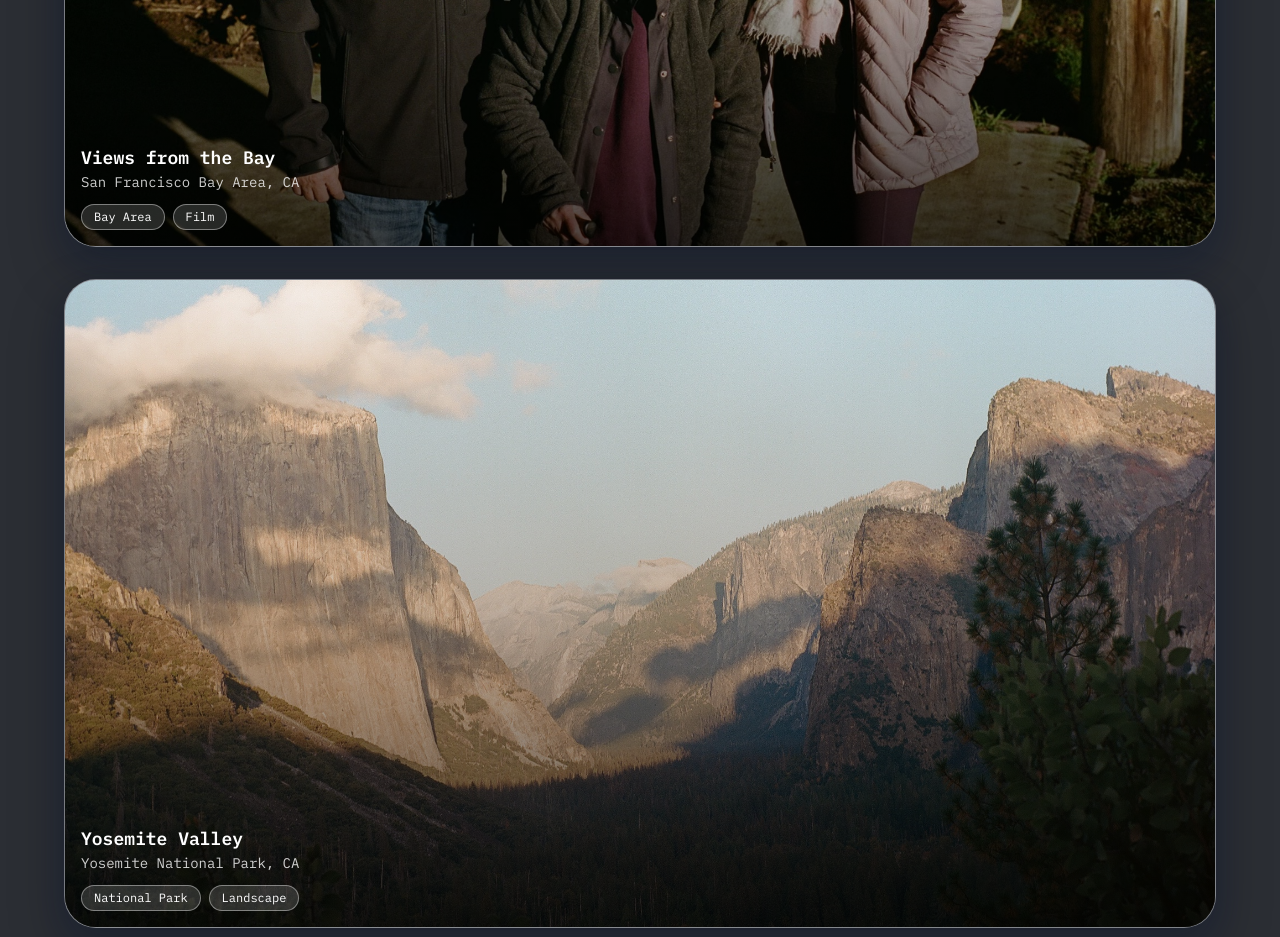
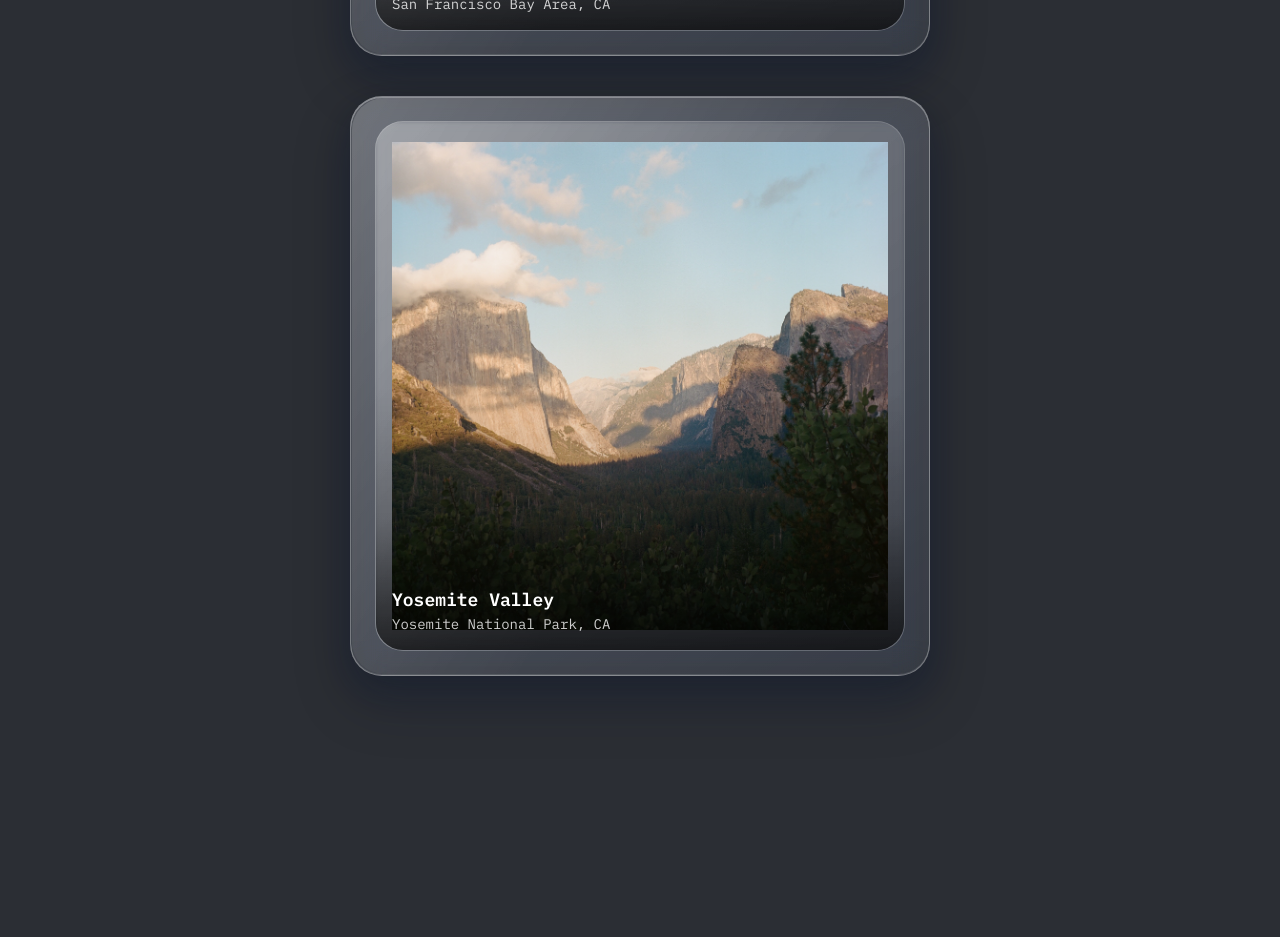
Before and after one commit to anthonylu23/personal-website, a React (Vite) app: page /photography in a window 1280 px wide. Shown: the part 1860-2797 px from the top of the page. After the commit the page ends 2632 px from the top, so only its background shows below. Built offline with nearby package versions, Linux system fonts and the light colour scheme.

Commit message:
fixed photo thumbnails

```diff
--- a/src/data/content.ts
+++ b/src/data/content.ts
@@ -1,5 +1,22 @@
 import type { LucideIcon } from 'lucide-react'
 import { BookOpen, Brain, Code2, Database, Github, Instagram, Layers, Linkedin, Mail, Phone, Server, Twitter } from 'lucide-react'
+import {
+  austinCover,
+  bigBendCover,
+  coloradoSunCover,
+  hangzhouCover,
+  hawaiiCover,
+  kyotoCover,
+  londonSummerCover,
+  losAngelesCover,
+  nycCover,
+  pacificCoastCover,
+  piCover,
+  switzerlandCover,
+  tokyoCover,
+  viewsFromTheBayCover,
+  yosemiteCover,
+} from './photos/covers'
 
 export type Project = {
   title: string
@@ -13,7 +30,6 @@ export type GalleryItem = {
   location: string
   image: string
   galleryImages: string[]
-  tags: string[]
 }
 
 export type SkillGroup = {
@@ -38,100 +54,99 @@ type PhotoProjectMetadata = {
   id: string
   title: string
   location: string
-  tags: string[]
   cover?: string
 }
 
 const galleryProjects: PhotoProjectMetadata[] = [
   {
     id: 'austin',
-    title: 'Austin Nights',
+    title: 'Austin',
     location: 'Austin, TX',
-    tags: ['City', 'Night', '35mm'],
+    cover: austinCover,
   },
   {
     id: 'big_bend',
-    title: 'Big Bend Trails',
+    title: 'Big Bend',
     location: 'Big Bend National Park, TX',
-    tags: ['Desert', 'Landscape', 'Roadtrip'],
+    cover: bigBendCover,
   },
   {
     id: 'colorado_sun',
     title: 'Colorado Sun',
     location: 'Colorado, USA',
-    tags: ['Film', 'Mountain Light'],
+    cover: coloradoSunCover,
   },
   {
     id: 'hangzhou',
     title: 'Hangzhou Reflections',
     location: 'Hangzhou, China',
-    tags: ['Travel', 'Water', 'City'],
+    cover: hangzhouCover,
   },
   {
     id: 'hawaii',
-    title: 'Hawaiian Coastlines',
-    location: 'Oahu, HI',
-    tags: ['Ocean', 'Tropical'],
+    title: 'Hawaii',
+    location: 'Hawaii, USA',
+    cover: hawaiiCover,
   },
   {
     id: 'kyoto',
-    title: 'Kyoto Streets',
+    title: 'Kyoto',
     location: 'Kyoto, Japan',
-    tags: ['Film', 'Street', 'Japan'],
+    cover: kyotoCover,
   },
   {
     id: 'london_summer',
     title: 'London Summer',
     location: 'London, UK',
-    tags: ['Film', 'Street'],
+    cover: londonSummerCover,
   },
   {
     id: 'los_angeles',
-    title: 'Los Angeles Glow',
+    title: 'Los Angeles',
     location: 'Los Angeles, CA',
-    tags: ['City', 'Night'],
+    cover: losAngelesCover,
   },
   {
     id: 'nyc',
     title: 'Scenes from NYC',
     location: 'New York, NY',
-    tags: ['Street', 'City'],
+    cover: nycCover,
   },
   {
     id: 'pacific_coast',
     title: 'Pacific Coast Highway',
     location: 'California Coast, USA',
-    tags: ['Roadtrip', 'Coastline'],
+    cover: pacificCoastCover,
   },
   {
     id: 'pi',
-    title: 'PI Film Notes',
-    location: 'Studio + Bay Area',
-    tags: ['35mm', 'Experiments'],
+    title: 'Pi',
+    location: 'Austin, TX',
+    cover: piCover,
   },
   {
     id: 'switzerland',
     title: 'Swiss Peaks',
     location: 'Switzerland',
-    tags: ['Alpine', 'Landscape'],
+    cover: switzerlandCover,
   },
   {
     id: 'tokyo',
-    title: 'Tokyo Nights',
+    title: 'Tokyo',
     location: 'Tokyo, Japan',
-    tags: ['Neon', 'City'],
+    cover: tokyoCover,
   },
   {
     id: 'views_from_the_bay',
     title: 'Views from the Bay',
     location: 'San Francisco Bay Area, CA',
-    tags: ['Bay Area', 'Film'],
+    cover: viewsFromTheBayCover,
   },
   {
     id: 'yosemite',
     title: 'Yosemite Valley',
     location: 'Yosemite National Park, CA',
-    tags: ['National Park', 'Landscape'],
+    cover: yosemiteCover,
   },
 ]
 
@@ -155,7 +170,6 @@ const buildGalleryItem = (project: PhotoProjectMetadata): GalleryItem | null =>
     location: project.location,
     image: coverImage,
     galleryImages,
-    tags: project.tags,
   }
 }
 
--- /dev/null
+++ b/src/data/photos/covers.ts
@@ -0,0 +1,17 @@
+// For each folder in /photos, create a variable that holds the cover file name for that folder.
+
+export const austinCover = "DSC00901.JPG";
+export const bigBendCover = "IMG_2576 2.JPG";
+export const coloradoSunCover = "IMG_7971.JPG";
+export const hangzhouCover = "DSCF0470.jpg";
+export const hawaiiCover = "DSCF5125.jpg";
+export const kyotoCover = "DSCF0343.JPEG";
+export const londonSummerCover = "000161380036 2.JPEG";
+export const losAngelesCover = "IMG_1751 2.JPG";
+export const nycCover = "IMG_1758 2.JPG";
+export const pacificCoastCover = "IMG_2575.JPG";
+export const piCover = "0BF97B5C-F9EC-41C2-BCA2-6AC7246E045CDSCF0628.JPEG";
+export const switzerlandCover = "000161350020.jpg";
+export const tokyoCover = "DSCF0009.jpg";
+export const viewsFromTheBayCover = "IMG_0182 2.JPG";
+export const yosemiteCover = "IMG_0164 2.JPG";
--- a/src/pages/Photography.tsx
+++ b/src/pages/Photography.tsx
@@ -1,69 +1,76 @@
-import { ChevronLeft, ChevronRight, X } from "lucide-react"
-import { useCallback, useEffect, useState } from "react"
-import GlassSurface from "../components/GlassSurface"
-import type { GalleryItem } from "../data/content"
-import { gallery } from "../data/content"
+import { ChevronLeft, ChevronRight, X } from "lucide-react";
+import { useCallback, useEffect, useState } from "react";
+import GlassSurface from "../components/GlassSurface";
+import type { GalleryItem } from "../data/content";
+import { gallery } from "../data/content";
 
 const Photography = () => {
-  const [activePhoto, setActivePhoto] = useState<GalleryItem | null>(null)
-  const [slideIndex, setSlideIndex] = useState(0)
+  const [activePhoto, setActivePhoto] = useState<GalleryItem | null>(null);
+  const [slideIndex, setSlideIndex] = useState(0);
+  const [isPortraitSlide, setIsPortraitSlide] = useState(false);
 
   const openModal = (photo: GalleryItem) => {
-    setActivePhoto(photo)
-    setSlideIndex(0)
-  }
+    setActivePhoto(photo);
+    setSlideIndex(0);
+  };
 
   const closeModal = useCallback(() => {
-    setActivePhoto(null)
-    setSlideIndex(0)
-  }, [])
+    setActivePhoto(null);
+    setSlideIndex(0);
+    setIsPortraitSlide(false);
+  }, []);
 
   const showPrev = useCallback(() => {
-    if (!activePhoto) return
+    if (!activePhoto) return;
     setSlideIndex((prev) =>
-      prev === 0 ? activePhoto.galleryImages.length - 1 : prev - 1,
-    )
-  }, [activePhoto])
+      prev === 0 ? activePhoto.galleryImages.length - 1 : prev - 1
+    );
+  }, [activePhoto]);
 
   const showNext = useCallback(() => {
-    if (!activePhoto) return
+    if (!activePhoto) return;
     setSlideIndex((prev) =>
-      prev === activePhoto.galleryImages.length - 1 ? 0 : prev + 1,
-    )
-  }, [activePhoto])
+      prev === activePhoto.galleryImages.length - 1 ? 0 : prev + 1
+    );
+  }, [activePhoto]);
 
   useEffect(() => {
-    if (typeof document === "undefined") return
-    if (!activePhoto) return
-    const originalOverflow = document.body.style.overflow
-    document.body.style.overflow = "hidden"
+    if (typeof document === "undefined") return;
+    if (!activePhoto) return;
+    const originalOverflow = document.body.style.overflow;
+    document.body.style.overflow = "hidden";
     return () => {
-      document.body.style.overflow = originalOverflow
-    }
-  }, [activePhoto])
+      document.body.style.overflow = originalOverflow;
+    };
+  }, [activePhoto]);
 
   useEffect(() => {
-    if (!activePhoto) return
+    if (!activePhoto) return;
+    setIsPortraitSlide(false);
     const handleKey = (event: KeyboardEvent) => {
       if (event.key === "Escape") {
-        closeModal()
-        return
+        closeModal();
+        return;
       }
       if (event.key === "ArrowRight") {
-        showNext()
-        return
+        showNext();
+        return;
       }
       if (event.key === "ArrowLeft") {
-        showPrev()
+        showPrev();
       }
-    }
-    window.addEventListener("keydown", handleKey)
-    return () => window.removeEventListener("keydown", handleKey)
-  }, [activePhoto, closeModal, showNext, showPrev])
+    };
+    window.addEventListener("keydown", handleKey);
+    return () => window.removeEventListener("keydown", handleKey);
+  }, [activePhoto, closeModal, showNext, showPrev]);
+
+  useEffect(() => {
+    setIsPortraitSlide(false);
+  }, [slideIndex]);
 
   return (
     <main className="mx-auto flex max-w-6xl flex-col gap-12 px-4 pb-[calc(6rem+var(--safe-area-bottom,0px))] pt-[calc(6rem+var(--safe-area-top,0px))] text-textInverse lg:px-0">
-      <section className="flex flex-col gap-8">
+      <section className="flex flex-col items-center gap-10">
         {gallery.map((photo, index) => (
           <GlassSurface
             key={`${photo.title}-${index}`}
@@ -74,37 +81,27 @@ const Photography = () => {
             opacity={index === 0 ? 0.6 : 0.55}
             blur={index === 0 ? 18 : 16}
             quality="low"
-            className="overflow-hidden"
+            className="w-full max-w-[580px] overflow-hidden p-5 sm:p-6"
           >
             <button
               type="button"
               onClick={() => openModal(photo)}
               className="group block h-full w-full text-left focus:outline-none focus-visible:ring-2 focus-visible:ring-white/60"
             >
-              <figure className="h-full w-full">
-                <div className="relative aspect-[16/9]">
+              <figure className="relative h-full w-full">
+                <div className="relative flex aspect-square items-center justify-center overflow-hidden rounded-[28px] border border-white/15 bg-white/5 p-3 transition-colors duration-300 group-hover:border-accent/60 backdrop-blur-[2px] sm:p-4">
                   <img
                     src={photo.image}
                     alt={photo.title}
                     loading="lazy"
-                    className="h-full w-full object-cover transition duration-500 group-hover:scale-105"
+                    className="max-h-full max-w-full object-contain"
                   />
-                  <div className="absolute inset-0 bg-gradient-to-t from-black/70 via-black/20 to-transparent" />
-                  <div className="absolute inset-x-0 bottom-0 p-4">
+                  <div className="pointer-events-none absolute inset-x-0 bottom-0 z-0 h-1/2 bg-gradient-to-t from-black/70 via-black/20 to-transparent" />
+                  <div className="absolute inset-x-0 bottom-0 z-10 p-4">
                     <p className="text-lg font-semibold text-white">
                       {photo.title}
                     </p>
                     <p className="text-sm text-white/80">{photo.location}</p>
-                    <div className="mt-3 flex flex-wrap gap-2">
-                      {photo.tags.map((tag) => (
-                        <span
-                          key={tag}
-                          className="rounded-full border border-white/40 bg-white/15 px-3 py-1 text-xs text-white"
-                        >
-                          {tag}
-                        </span>
-                      ))}
-                    </div>
                   </div>
                 </div>
               </figure>
@@ -117,7 +114,10 @@ const Photography = () => {
           className="fixed inset-0 z-[60] flex items-center justify-center bg-black/70 px-4 py-12"
           onClick={closeModal}
         >
-          <div className="w-full max-w-4xl" onClick={(event) => event.stopPropagation()}>
+          <div
+            className="w-full max-w-4xl"
+            onClick={(event) => event.stopPropagation()}
+          >
             <GlassSurface
               width="100%"
               height="auto"
@@ -131,12 +131,16 @@ const Photography = () => {
                 role="dialog"
                 aria-modal="true"
                 aria-label={`${activePhoto.title} slideshow`}
-                className="flex flex-col gap-6 px-6 py-6 text-white/90"
+                className="flex flex-col gap-4 px-4 py-4 text-white/90"
               >
-                <div className="flex items-center justify-between gap-4">
+                <div className="flex items-center justify-between gap-4 pl-2 pr-1">
                   <div>
-                    <p className="text-xl font-semibold text-white">{activePhoto.title}</p>
-                    <p className="text-sm text-white/70">{activePhoto.location}</p>
+                    <p className="text-xl font-semibold text-white">
+                      {activePhoto.title}
+                    </p>
+                    <p className="text-sm text-white/70">
+                      {activePhoto.location}
+                    </p>
                   </div>
                   <button
                     type="button"
@@ -147,47 +151,45 @@ const Photography = () => {
                     <X className="h-5 w-5" />
                   </button>
                 </div>
-                <div className="relative aspect-[16/9] w-full overflow-hidden rounded-[28px] border border-white/20">
+                <div
+                  className={`relative mx-auto flex w-full max-w-3xl max-h-[80vh] items-center justify-center overflow-hidden rounded-[28px] border border-white/20 bg-white/10 p-3 sm:p-5 ${
+                    isPortraitSlide ? "aspect-[3/4]" : "aspect-square"
+                  }`}
+                >
                   <img
                     src={activePhoto.galleryImages[slideIndex]}
                     alt={`${activePhoto.title} slide ${slideIndex + 1}`}
-                    className="h-full w-full object-cover"
+                    className="h-auto max-h-full w-full object-contain"
                     loading="lazy"
+                    onLoad={(event) => {
+                      const { naturalWidth, naturalHeight } =
+                        event.currentTarget;
+                      setIsPortraitSlide(naturalHeight > naturalWidth);
+                    }}
                   />
                   {activePhoto.galleryImages.length > 1 && (
                     <>
                       <button
                         type="button"
                         onClick={showPrev}
-                        className="absolute left-4 top-1/2 inline-flex -translate-y-1/2 items-center justify-center rounded-full border border-white/30 bg-black/40 p-3 text-white transition hover:border-accent hover:text-accent"
+                        className="absolute left-3 top-1/2 inline-flex -translate-y-1/2 items-center justify-center rounded-full border border-white/30 bg-black/40 p-2.5 text-white transition-colors duration-200 hover:border-accent hover:text-accent focus-visible:outline focus-visible:outline-2 focus-visible:outline-offset-2 focus-visible:outline-accent active:scale-95 sm:left-4 sm:p-3"
                         aria-label="Previous image"
                       >
-                        <ChevronLeft className="h-5 w-5" />
+                        <ChevronLeft className="h-4 w-4" />
                       </button>
                       <button
                         type="button"
                         onClick={showNext}
-                        className="absolute right-4 top-1/2 inline-flex -translate-y-1/2 items-center justify-center rounded-full border border-white/30 bg-black/40 p-3 text-white transition hover:border-accent hover:text-accent"
+                        className="absolute right-3 top-1/2 inline-flex -translate-y-1/2 items-center justify-center rounded-full border border-white/30 bg-black/40 p-2.5 text-white transition-colors duration-200 hover:border-accent hover:text-accent focus-visible:outline focus-visible:outline-2 focus-visible:outline-offset-2 focus-visible:outline-accent active:scale-95 sm:right-4 sm:p-3"
                         aria-label="Next image"
                       >
-                        <ChevronRight className="h-5 w-5" />
+                        <ChevronRight className="h-4 w-4" />
                       </button>
                     </>
                   )}
                 </div>
                 {activePhoto.galleryImages.length > 1 && (
-                  <div className="flex flex-wrap items-center justify-between gap-4">
-                    <div className="flex flex-wrap gap-2">
-                      {activePhoto.tags.map((tag) => (
-                        <span
-                          key={`modal-${activePhoto.title}-${tag}`}
-                          className="rounded-full border border-white/20 bg-white/10 px-3 py-1 text-xs uppercase tracking-wide text-white/80"
-                        >
-                          {tag}
-                        </span>
-                      ))}
-                    </div>
-                    <div className="flex flex-wrap items-center gap-2">
+                  <div className="flex flex-wrap items-center justify-end gap-2">
                     {activePhoto.galleryImages.map((_, dotIndex) => (
                       <button
                         key={`${activePhoto.title}-dot-${dotIndex}`}
@@ -202,7 +204,6 @@ const Photography = () => {
                       />
                     ))}
                   </div>
-                  </div>
                 )}
               </div>
             </GlassSurface>
@@ -210,7 +211,7 @@ const Photography = () => {
         </div>
       )}
     </main>
-  )
-}
+  );
+};
 
-export default Photography
+export default Photography;
```
Lines whose indentation alone changed are shown as unchanged.
